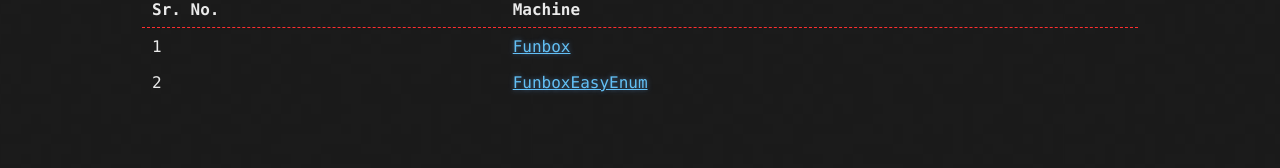
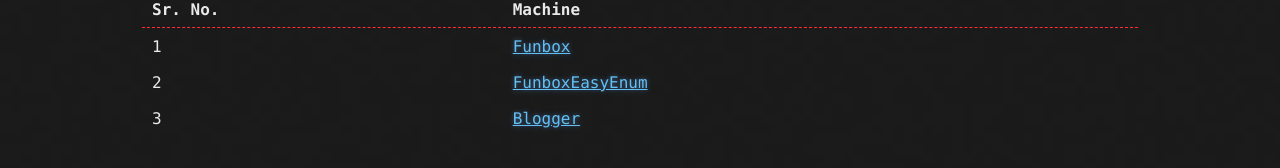
Before and after one commit to laughtersec/laughtersec.github.io, a Jekyll site: the page built from pages/vulnhub-writeups.md, in a window 1280 px wide. Shown: the part 307-475 px from the top of the page. Built offline with Jekyll 4.4.1, drawn with Linux system fonts in a browser that asks for light colours; our own code applies the rules of GitHub Pages for plain Markdown files.

Commit message:
Update vulnhub-writeups.md

```diff
--- a/pages/vulnhub-writeups.md
+++ b/pages/vulnhub-writeups.md
@@ -1,6 +1,7 @@
 # VulnHub Writeups
 
-| Sr. No. | Machine                           |
-| ------- | --------------------------------- |
-| 1       | [Funbox](FunboxEasy.html)    |
+| Sr. No. | Machine                               |
+| ------- | ------------------------------------- |
+| 1       | [Funbox](FunboxEasy.html)             |
 | 2       | [FunboxEasyEnum](FunboxEasyEnum.html) |
+| 3       | [Blogger](blogger.html)               |
```
